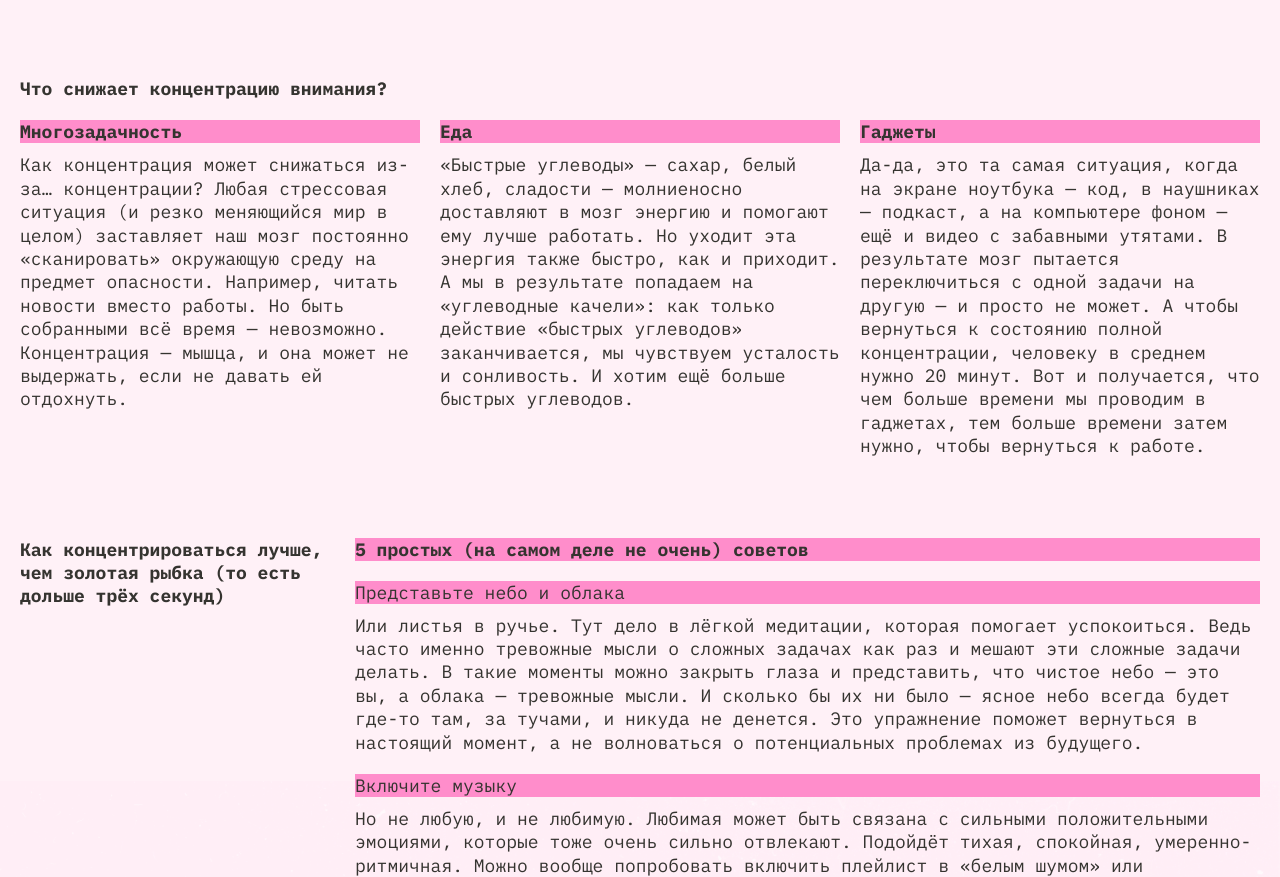
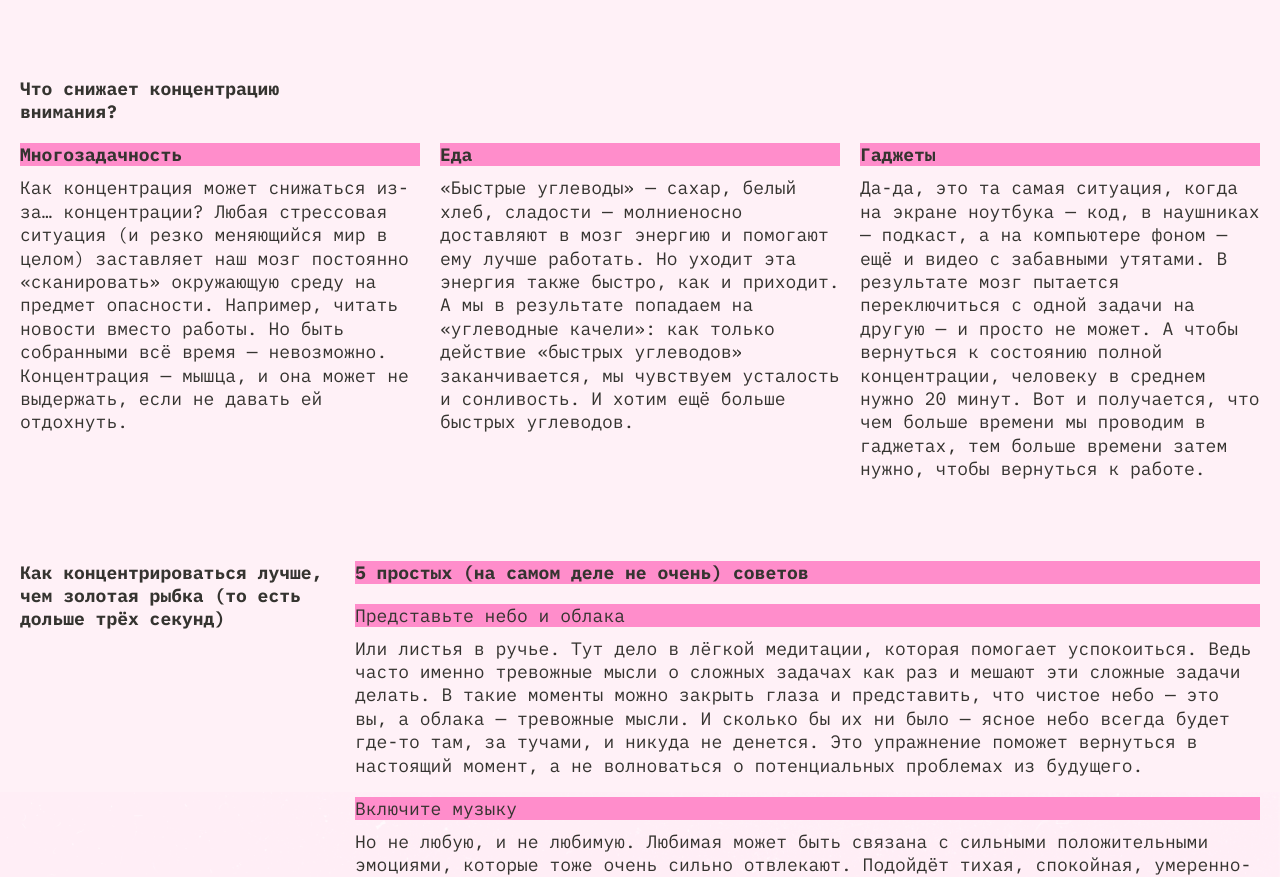
Before and after one commit to Sogdian/slozhno-sosredotochitsya, a plain HTML site: page index.html in a window 1280 px wide. Shown: the part 1276-2153 px from the top of the page. Drawn offline with Linux system fonts and the light colour scheme.

Commit message:
фикс

```diff
--- a/styles/style.css
+++ b/styles/style.css
@@ -174,7 +174,7 @@
 }
 
 /**/
-.reduces-concentration__title {
+.reduces-concentration {
   display: grid;
   gap: 20px;
   grid-template-columns: minmax(236px, 315px) minmax(472px, 649px);
```
